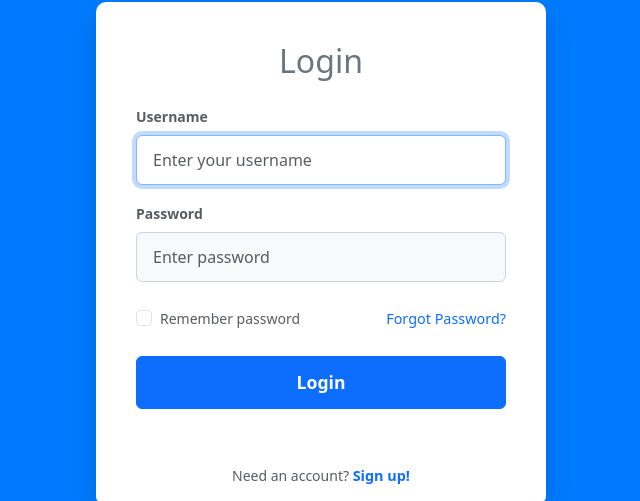
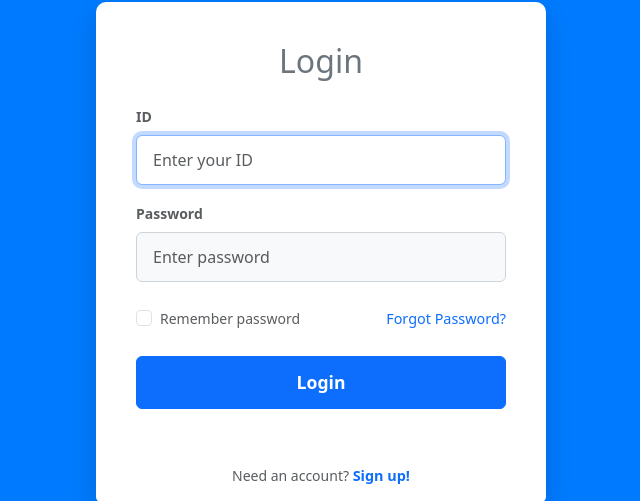
Before and after one commit to chxtwo8090/run_cloud, a Flask app: page / in a window 1280 px wide. Shown: the part 148-649 px from the top of the page, without its empty margins (319-959 px from the left). Run offline with Flask 3, Linux system fonts and the light colour scheme.

Commit message:
로그인,회원가입 페이지 ID부분 추가 및 수정

```diff
--- a/python/templates/login.html
+++ b/python/templates/login.html
@@ -62,8 +62,8 @@
 
             <form method="POST">
                 <div class="mb-3">
-                    <label for="username" class="form-label text-muted small fw-bold">Username</label>
-                    <input type="text" class="form-control" id="username" name="username" placeholder="Enter your username" required autofocus>
+                    <label for="ID" class="form-label text-muted small fw-bold">ID</label>
+                    <input type="text" class="form-control" id="ID" name="ID" placeholder="Enter your ID" required autofocus>
                 </div>
 
                 <div class="mb-4">
--- a/python/templates/register.html
+++ b/python/templates/register.html
@@ -92,6 +92,11 @@
                     <input type="email" class="form-control" name="username" placeholder="Enter email address" required>
                 </div>
 
+                <div class="mb-3">
+                    <label class="form-label small text-muted">ID</label>
+                    <input type="ID" class="form-control" name="ID" placeholder="Enter ID" required>
+                </div>
+
                 <div class="row mb-4">
                     <div class="col-md-6 mb-3 mb-md-0">
                         <label class="form-label small text-muted">Password</label>
```
